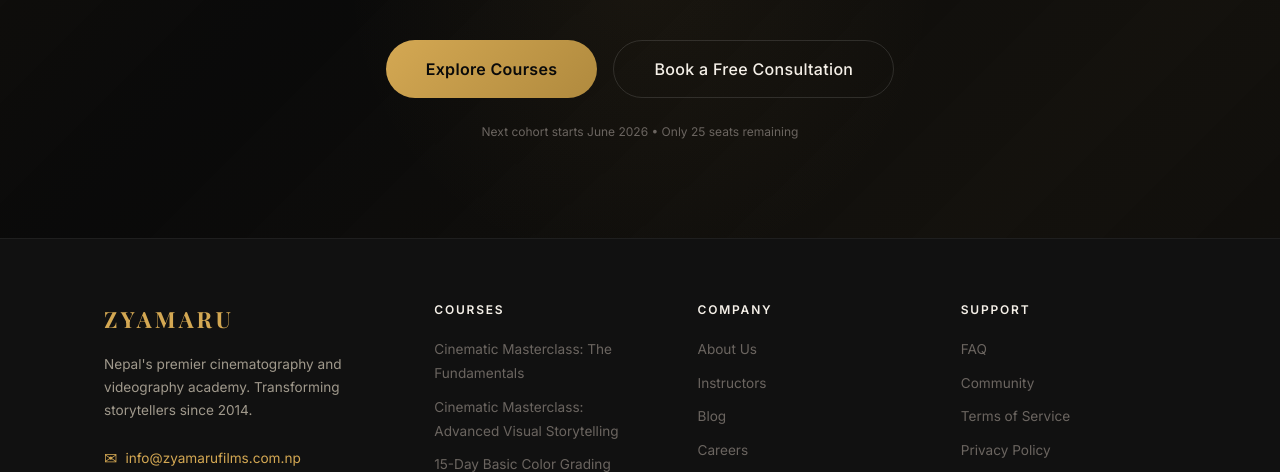
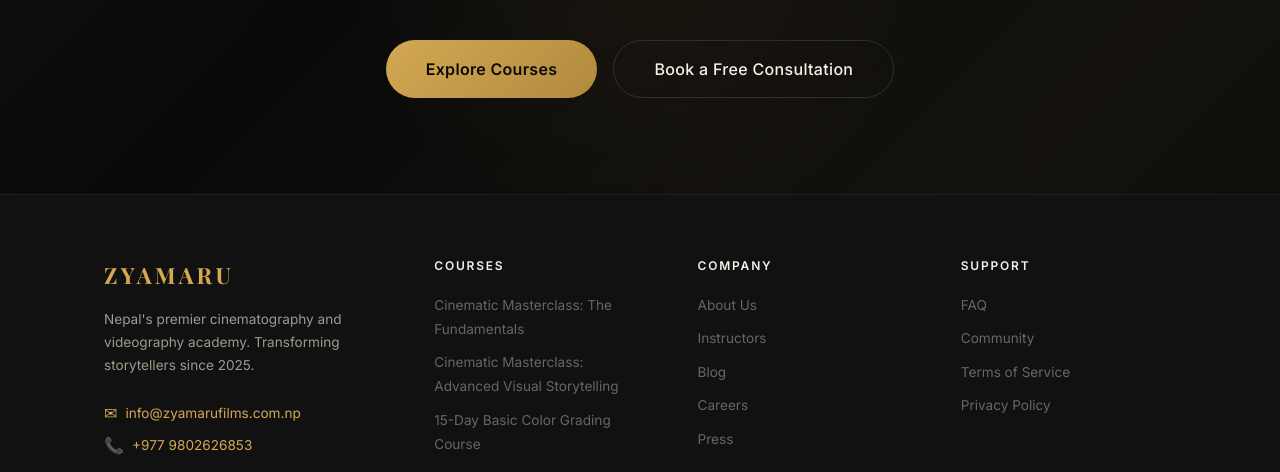
Before and after one commit to Bishes-Maharjan/zyamaru-website-2, a Next.js app: page / in a window 1280 px wide. Shown: the part 8580-9052 px from the top of the page. Built offline with nearby package versions, Linux system fonts and the light colour scheme; a web font is replaced by a local one.

Commit message:
removed cohort and fixed footer

```diff
--- a/app/components/CTASection.tsx
+++ b/app/components/CTASection.tsx
@@ -52,9 +52,9 @@ export default function CTASection() {
             Book a Free Consultation
           </EnrollButton>
         </motion.div>
-        <motion.p initial={{ opacity: 0 }} animate={isInView ? { opacity: 1 } : {}} transition={{ duration: 0.6, delay: 0.5 }} style={{ fontFamily: 'var(--font-body)', fontSize: '0.75rem', color: 'var(--color-text-muted)', marginTop: '1.5rem' }}>
+        {/* <motion.p initial={{ opacity: 0 }} animate={isInView ? { opacity: 1 } : {}} transition={{ duration: 0.6, delay: 0.5 }} style={{ fontFamily: 'var(--font-body)', fontSize: '0.75rem', color: 'var(--color-text-muted)', marginTop: '1.5rem' }}>
           Next cohort starts June 2026 • Only 25 seats remaining
-        </motion.p>
+        </motion.p> */}
       </div>
     </section>
   );
--- a/app/components/Footer.tsx
+++ b/app/components/Footer.tsx
@@ -66,7 +66,7 @@ export default function Footer() {
               ZYAMARU
             </div>
             <p style={{ fontSize: '0.85rem', lineHeight: 1.7, marginBottom: '1.5rem', maxWidth: 280 }}>
-              Nepal&apos;s premier cinematography and videography academy. Transforming storytellers since 2014.
+              Nepal&apos;s premier cinematography and videography academy. Transforming storytellers since 2025.
             </p>
 
             {/* Direct Contact Details */}
```
